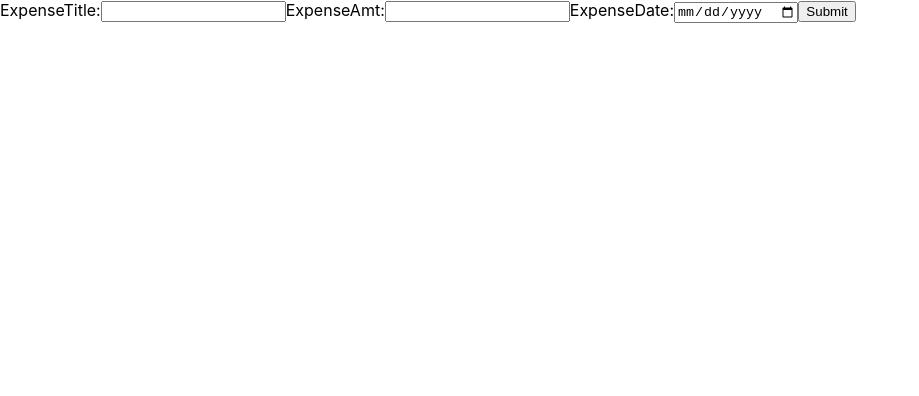
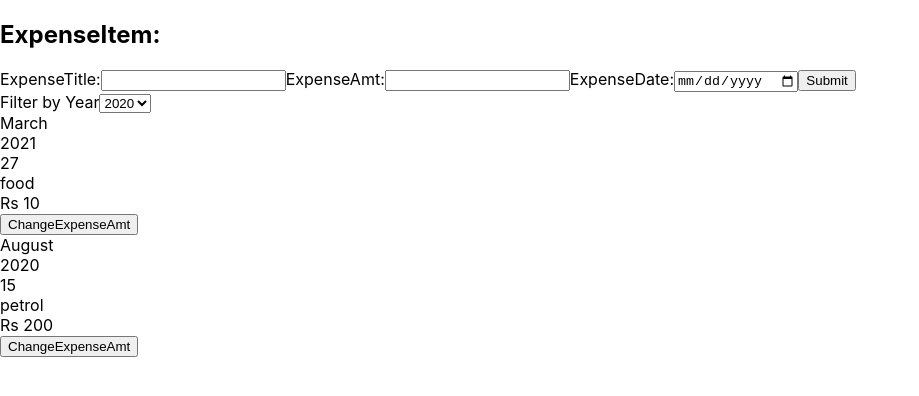
Before and after one commit to Manjulavignesh/React-ExpenseItem, a React (Create React App) app: page / in a window 1280 px wide. Shown: the top 396 px of the page, without its empty margins (0-919 px from the left). Built offline with nearby package versions, Linux system fonts and the light colour scheme.

Commit message:
adding filter year component

```diff
--- a/src/App.js
+++ b/src/App.js
@@ -1,20 +1,25 @@
-// import ExpenseItem from './component/ExpenseItem';
+import ExpenseItem from './component/ExpenseItem';
 import ExpenseForm from './component/ExpenseForm';
+import ExpenseFilter from './component/ExpenseFilter';
+import React,{useState} from 'react';
 const App = ()=> {
-  // const expense=[{title:"food",amt:"Rs 10",LocationofExpenditure:"Hotel" ,date:new Date(2021,2,27)},
-  //                {title:"petrol",amt:"Rs 200",LocationofExpenditure:"petrolbunk",date:new Date(2020,7,15)}]
+  const expense=[{title:"food",amt:"Rs 10",LocationofExpenditure:"Hotel" ,date:new Date(2021,2,27)},
+                  {title:"petrol",amt:"Rs 200",LocationofExpenditure:"petrolbunk",date:new Date(2020,7,15)}]
   const EventListnerHandler=(expense)=>{
     console.log("In App.js")
 console.log(expense);
   }
+  const [filteredyear,setFilteredYear]=useState('2020');
+  const filterChangeHandler=(selectedyear)=>{
+    setFilteredYear(selectedyear);
+  }
    return (
-  //   <div >
-  //   <h2>ExpenseItem:</h2>
-  //    <ExpenseItem title={expense[0].title} amt={expense[0].amt} Location={expense[0].LocationofExpenditure} date={expense[0].date}/>
-  //      <ExpenseItem title={expense[1].title} amt={expense[1].amt} Location={expense[1].LocationofExpenditure}date={expense[1].date}/> */}
-  //  </div>
-  <div>
-    <ExpenseForm onAddEventListner={EventListnerHandler}/>
+  <div >
+  <h2>ExpenseItem:</h2>
+  <ExpenseForm onAddEventListner={EventListnerHandler}/>
+  <ExpenseFilter selected={filteredyear} onfilter={filterChangeHandler}/>
+  <ExpenseItem title={expense[0].title} amt={expense[0].amt} Location={expense[0].LocationofExpenditure} date={expense[0].date}/>
+  <ExpenseItem title={expense[1].title} amt={expense[1].amt} Location={expense[1].LocationofExpenditure}date={expense[1].date}/>
   </div>
    );
 
```
